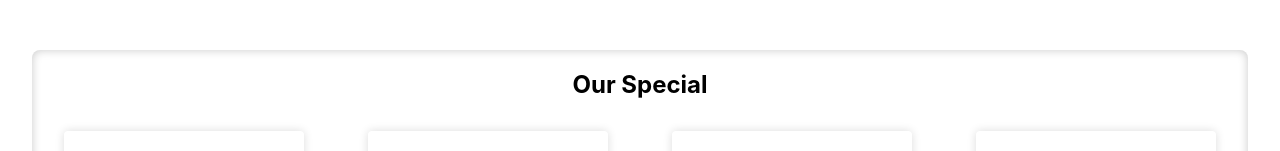
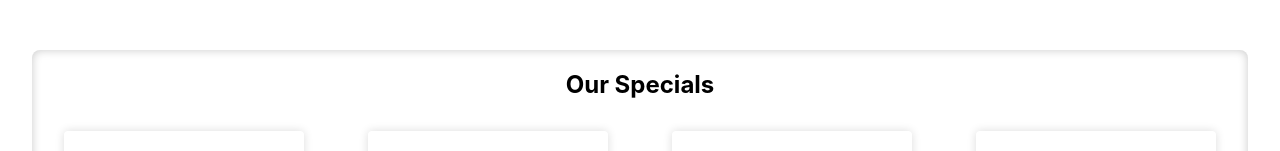
Before and after one commit to CoderAnurag007/Incubationrewa, a Next.js app: page / in a window 1280 px wide. Shown: the part 752-903 px from the top of the page. Built offline with nearby package versions, Linux system fonts and the light colour scheme.

Commit message:
chenges in  our Special heading

```diff
--- a/pages/index.js
+++ b/pages/index.js
@@ -61,7 +61,7 @@ export default function Home() {
 
       {/* Our Special  */}
       <div className={styles.ourspecial}>
-        <h2>Our Special</h2>
+        <h2>Our Specials</h2>
         <div className={styles.cardsbox}>
           <div className={styles.specialcard}>
             <div style={{ height: "90%" }}>
```
